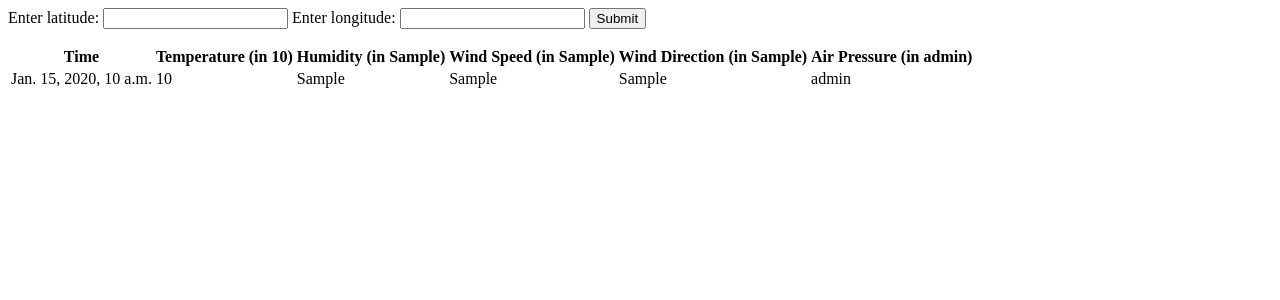
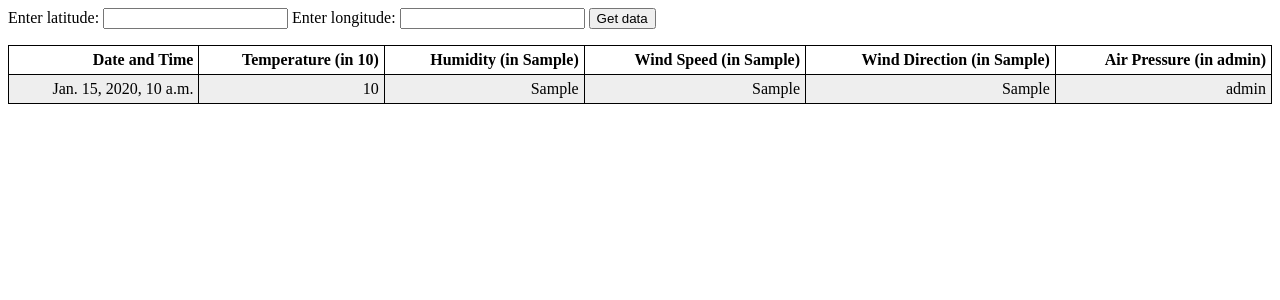
Before and after one commit to shrey333/neliti, a Django app: template task2/weatherdata/weatherapp/templates/index.html in a window 1280 px wide. Shown: the top 300 px of the page. Run offline with Django 4.2, Linux system fonts and the light colour scheme; tables that the repository leaves empty hold one stand-in row (values such as "Sample post"); the template is opened without the code that fills it: values that come from a table or form of the project are taken from there, most other values are stand-ins (such as "Sample title", 1, 10 or a date in 2020).

Commit message:
updated table design

```diff
--- a/task2/weatherdata/weatherapp/templates/index.html
+++ b/task2/weatherdata/weatherapp/templates/index.html
@@ -1,17 +1,34 @@
 <html>
+  <head>
+    <style>
+      table {
+        border-collapse: collapse;
+        width: 100%;
+      }
+      td,
+      th {
+        border: 1px solid #000000;
+        text-align: right;
+        padding: 5px;
+      }
+      tr:nth-child(even) {
+        background-color: #eeeeee;
+      }
+    </style>
+  </head>
   <body>
     <form method="post">
       {% csrf_token %}
       <label>Enter latitude: </label>{{form.latitude}}
       <label>Enter longitude: </label>{{form.longitude}}
-      <button type="Submit">Submit</button>
+      <button type="Submit">Get data</button>
     </form>
     {%if not data %}
     <h1>no data found</h1>
     {% else %}
     <table>
       <tr>
-        <th>Time</th>
+        <th>Date and Time</th>
         <th>
           Temperature (in {{data.json.properties.meta.units.air_temperature}})
         </th>
```
